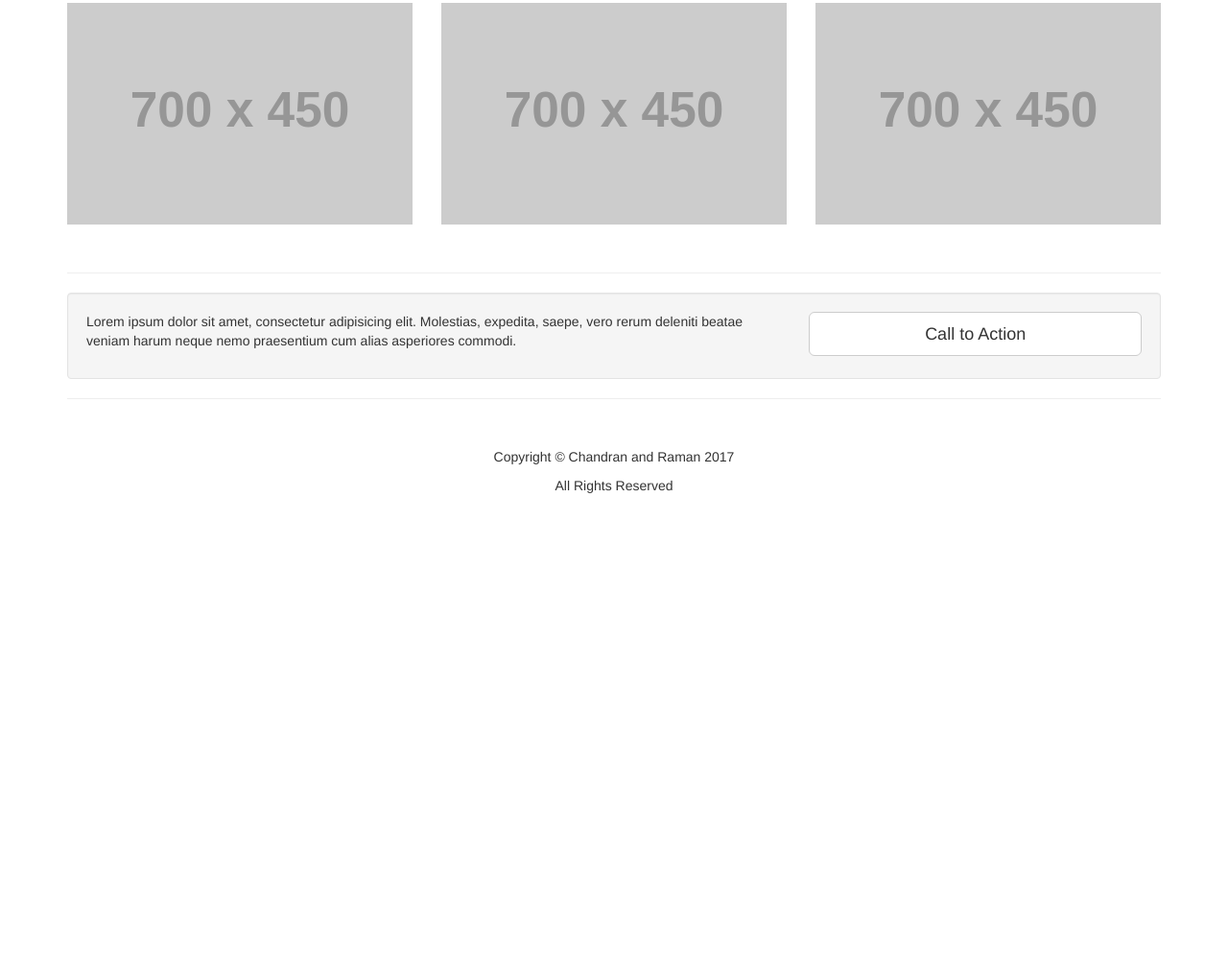
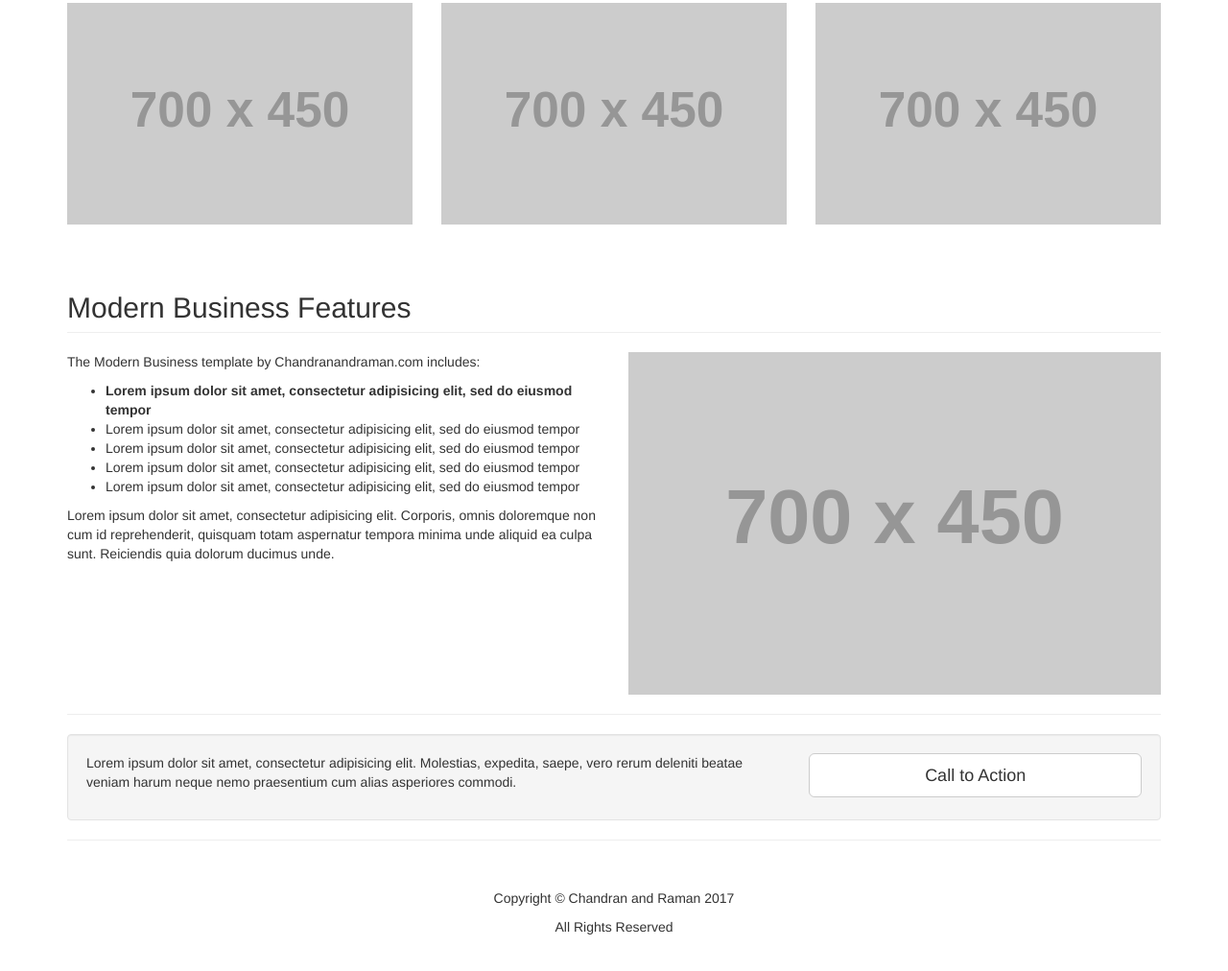
Before and after one commit to prahaladbelavadi/chandran-and-raman, a website: page index.html in a window 1280 px wide. Shown: the part 1223-2235 px from the top of the page at 96% size. Before the commit the page ends 1799 px from the top, so only its background shows below. Drawn offline with Linux system fonts and the light colour scheme; placeholder pictures from the web are drawn by us.

Commit message:
Added modern business section

```diff
--- a/index.html
+++ b/index.html
@@ -310,27 +310,36 @@
         <!-- /.row -->
 
         <!-- Features Section -->
-            <!-- <div class="row">
+            <div class="row">
                 <div class="col-lg-12">
                     <h2 class="page-header">Modern Business Features</h2>
                 </div>
                 <div class="col-md-6">
                     <p>The Modern Business template by Chandranandraman.com includes:</p>
                     <ul>
-                        <li><strong>Bootstrap v3.3.7</strong>
+                        <li><strong>
+                            Lorem ipsum dolor sit amet, consectetur adipisicing elit, sed do eiusmod tempor
+                        </strong>
                         </li>
-                        <li>jQuery v1.11.1</li>
-                        <li>Font Awesome v4.2.0</li>
-                        <li>Working PHP contact form with validation</li>
-                        <li>Unstyled page elements for easy customization</li>
-                        <li>17 HTML pages</li>
+                        <li>
+                            Lorem ipsum dolor sit amet, consectetur adipisicing elit, sed do eiusmod tempor
+                        </li>
+                        <li>
+                            Lorem ipsum dolor sit amet, consectetur adipisicing elit, sed do eiusmod tempor
+                        </li>
+                        <li>
+                            Lorem ipsum dolor sit amet, consectetur adipisicing elit, sed do eiusmod tempor
+                        </li>
+                        <li>
+                            Lorem ipsum dolor sit amet, consectetur adipisicing elit, sed do eiusmod tempor
+                        </li>
                     </ul>
                     <p>Lorem ipsum dolor sit amet, consectetur adipisicing elit. Corporis, omnis doloremque non cum id reprehenderit, quisquam totam aspernatur tempora minima unde aliquid ea culpa sunt. Reiciendis quia dolorum ducimus unde.</p>
                 </div>
                 <div class="col-md-6">
                     <img class="img-responsive" src="http://placehold.it/700x450" alt="">
                 </div>
-            </div> -->
+            </div>
         <!-- /.row -->
 
         <hr>
```
